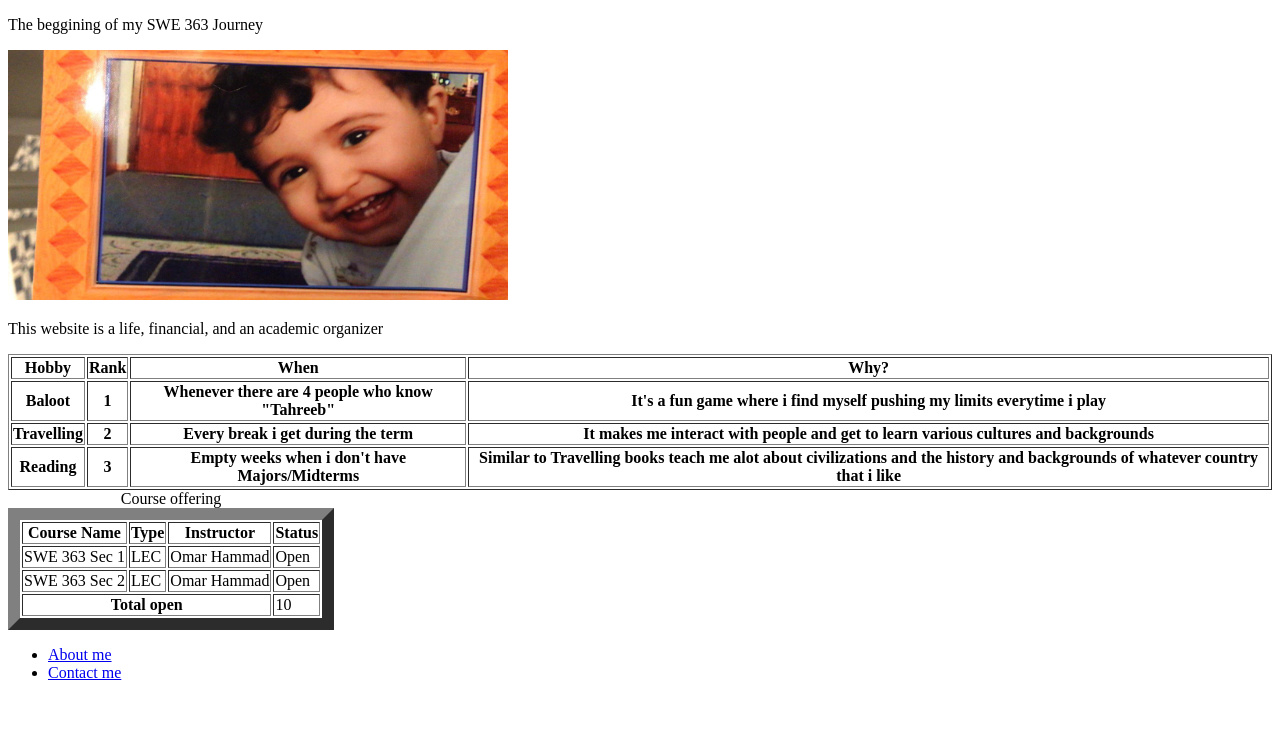
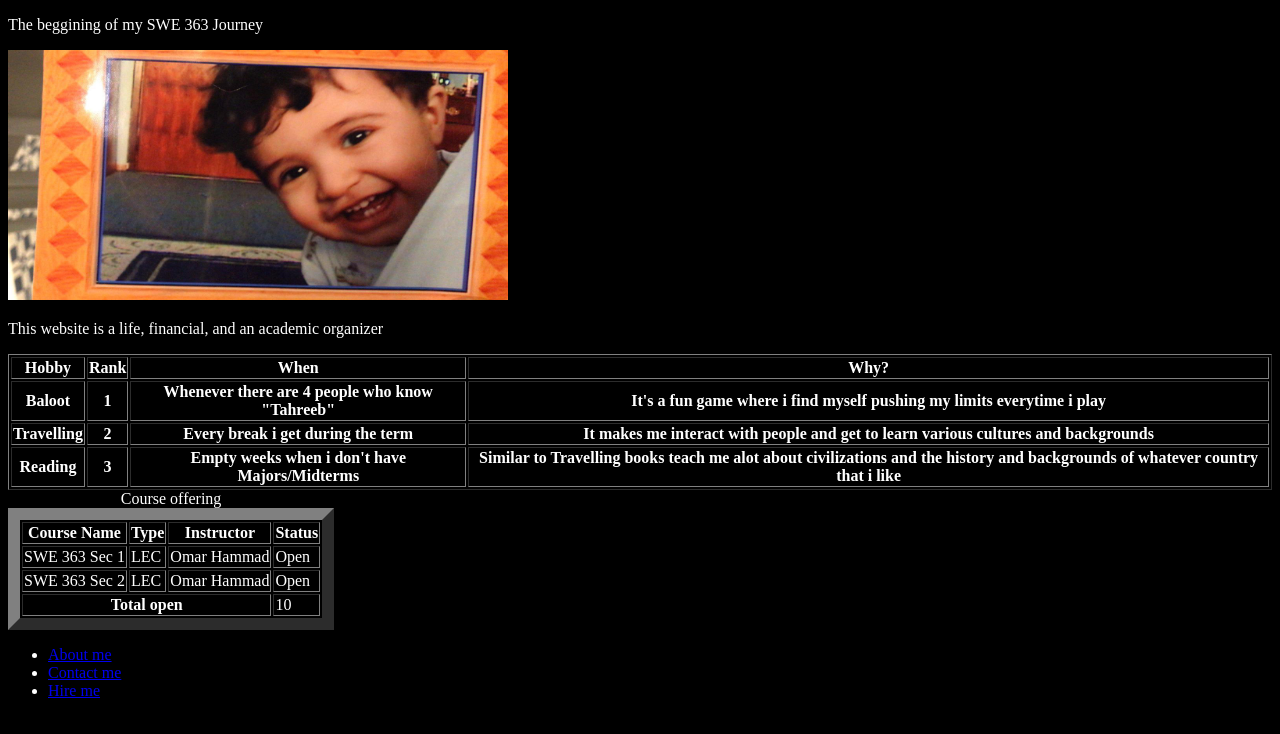
Before and after one commit to AliAlrebdi/swe-363-231, a plain HTML site: page index.html in a window 1280 px wide. Drawn offline with Linux system fonts and the light colour scheme.

Commit message:
CSS 1 exersice 1

```diff
--- /dev/null
+++ b/dark_theme.css
@@ -0,0 +1,5 @@
+
+body {
+    color: white;
+    background-color: black;
+}
--- a/index.html
+++ b/index.html
@@ -5,9 +5,15 @@
         <meta name="descreption" content="This page is a personal page of mine that contains brief information about who I am and a list of my hobbies">
         <meta name="keywords" content="Ali Alrebdi, about me, contact me, Ali's hobbies">
         <meta name="Author" content="Ali Ibrahim Alrebdi">
-        <title>SWE 363 Exercise</title>
+
+        <title>
+            SWE 363 Exercise
+        </title>
+
+        <link rel="stylesheet" href="dark_theme.css">
     </head>
 
+    <body>
         <header>
             <p>The beggining of my SWE 363 Journey</p>
 
@@ -129,6 +135,11 @@
             </table>
         </aside>
 
+
+
+    </body>
+
+
     <footer>
         <ul>
             <li>
@@ -138,13 +149,15 @@
             <li>
                 <a href="http://127.0.0.1:5500/exercise2P2.html">Contact me</a>
             </li>
+
+            <li>
+                <a href="http://127.0.0.1:5500/SWE%20363%20first%20exercise/Forn.html">Hire me</a>
+            </li>
         </ul>
+
+
     </footer>
 
 
 
-
-
-
-
 </html>
```
Also changed, not shown: Forn.html (+2 -2 lines). Lines whose indentation alone changed are shown as unchanged.
